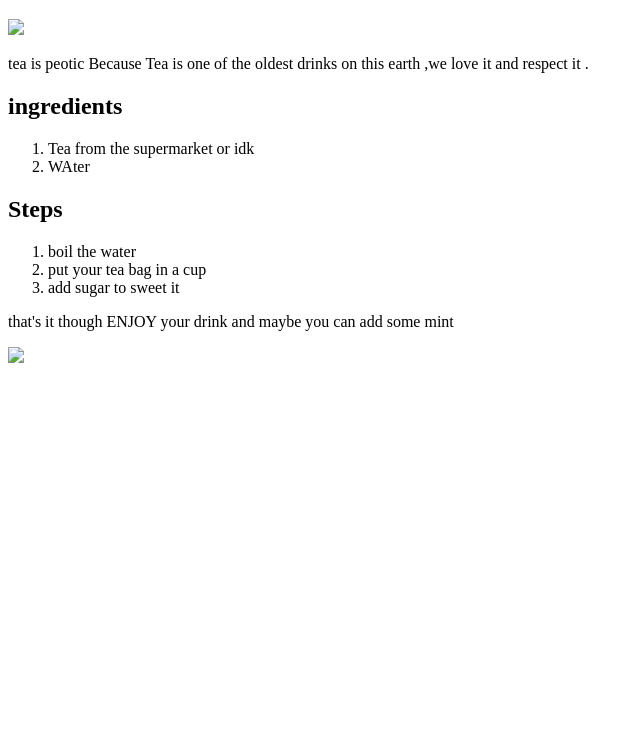
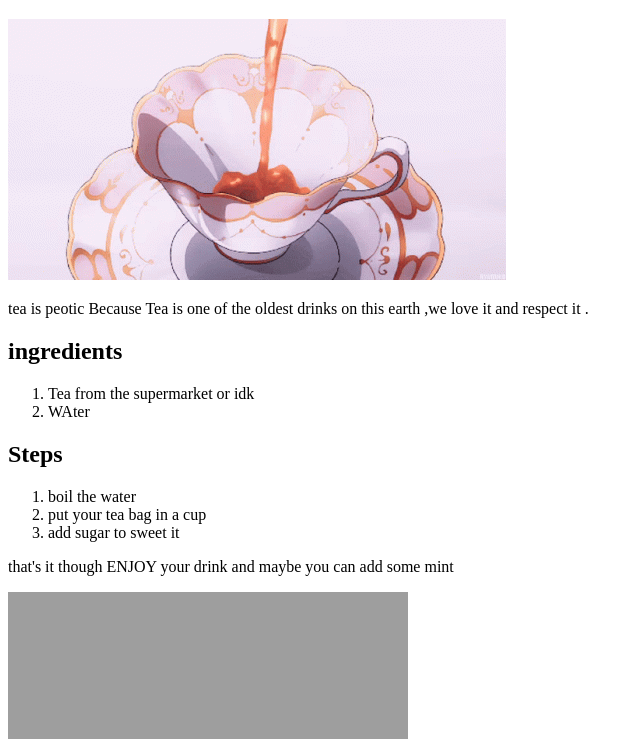
Before and after one commit to Nourhan721/Odin-Recipes, a plain HTML site: page recipes/tea.html in a window 1280 px wide. Shown: the part 61-800 px from the top of the page, without its empty margins (0-643 px from the left). Drawn offline with Linux system fonts and the light colour scheme; the site is published under a folder, as on GitHub Pages, so addresses that start at the root find nothing.

Commit message:
Update tea.html

```diff
--- a/recipes/tea.html
+++ b/recipes/tea.html
@@ -8,7 +8,7 @@
 <body>
     <div>
         <h1> TEA</h1>
-        <img src="/img/inside/anime-gif-anime.gif">
+        <img src="../img/inside/anime-gif-anime.gif">
         <p>
             tea is peotic
             Because Tea is one of the oldest drinks on this earth ,we love it and respect it .
@@ -29,7 +29,7 @@
 
         </ol>
         <p> that's it though ENJOY your drink and maybe you can add some mint </p>
-        <img src="/img/inside/tea-anime.gif">
+        <img src="../img/inside/tea-anime.gif">
     </div>
 
 </body>
```
